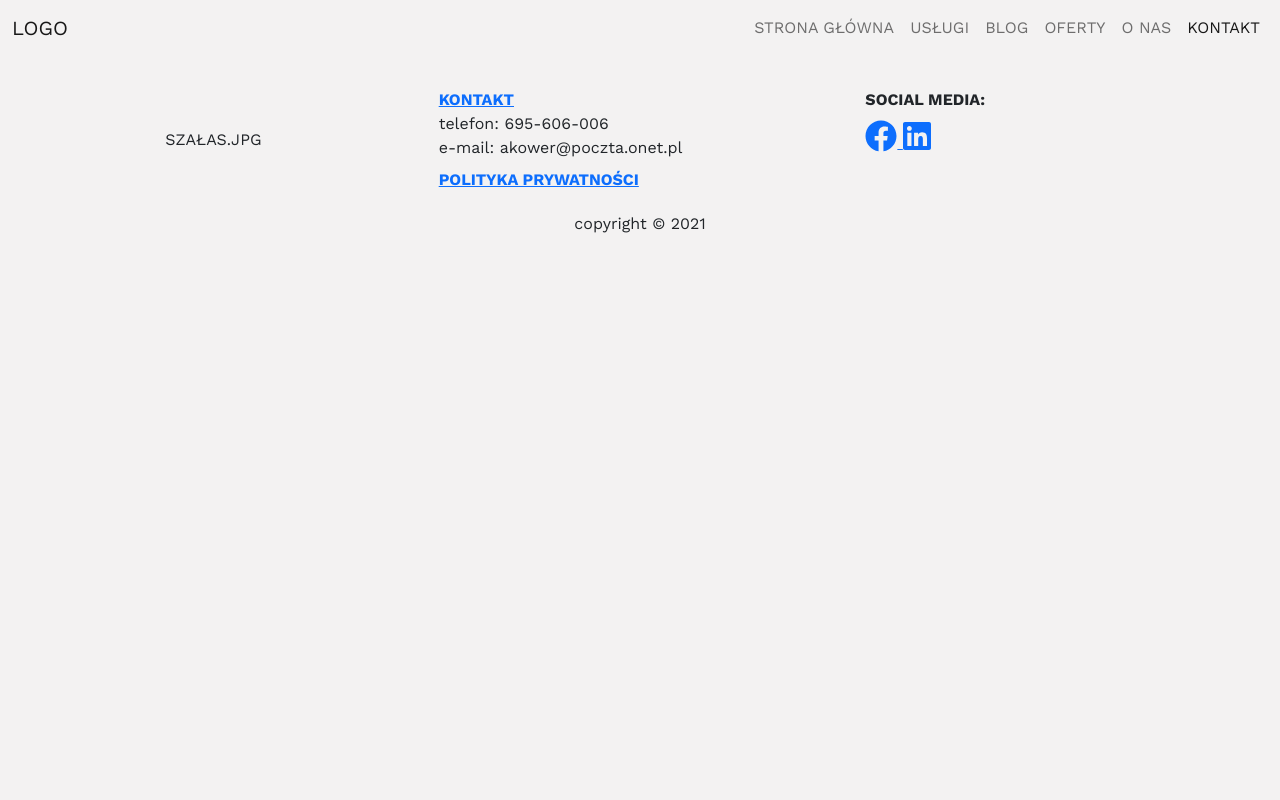
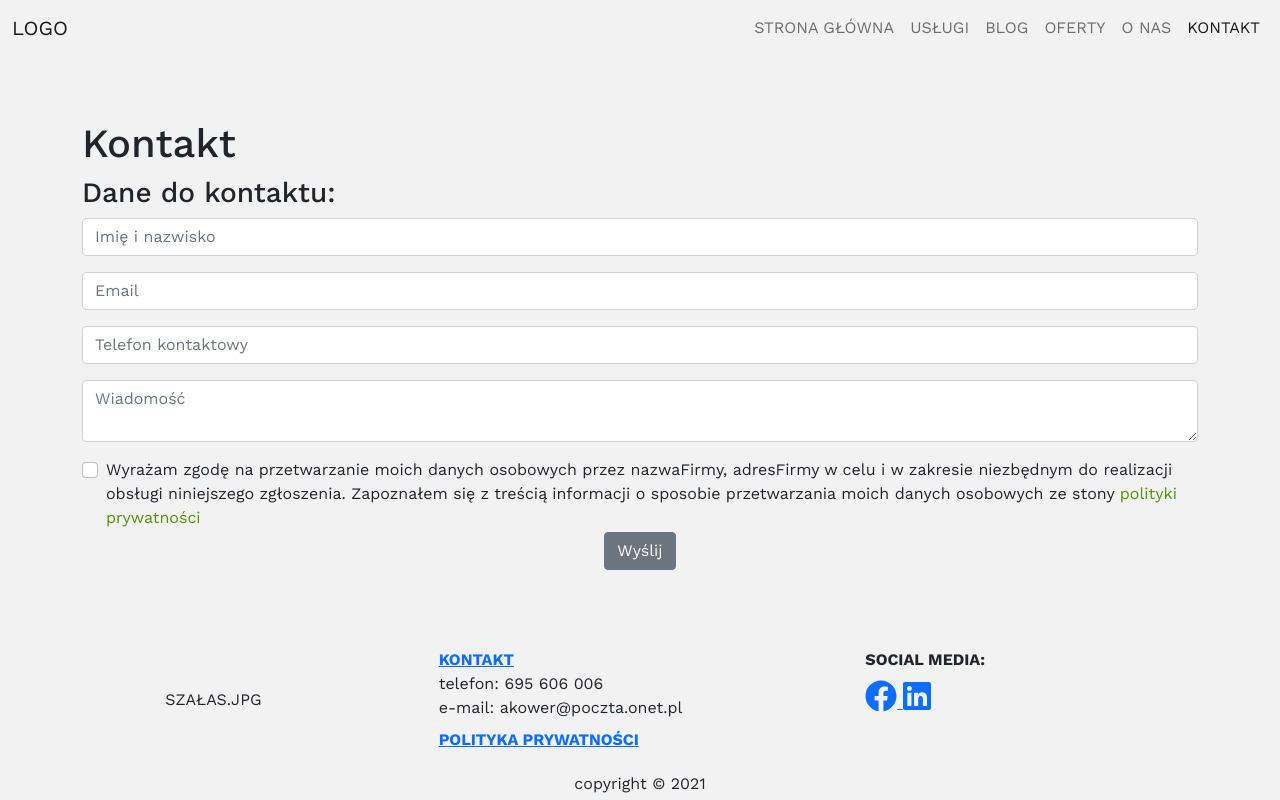
Before and after one commit to GaussFighting/aKowerczykApp, a React (Create React App) app: page /contact in a window 1280 px wide. Built offline with nearby package versions, Linux system fonts and the light colour scheme.

Commit message:
form for Netlify

```diff
--- a/public/index.html
+++ b/public/index.html
@@ -27,6 +27,13 @@
     <title>React App</title>
   </head>
   <body>
+    <form name="contactForm" netlify netlify-honeypot="bot-field" action="/" hidden>
+      <input type="hidden" name="subject" id="subject" value="Zgłoszenie z formularza kontaktowego"/>
+      <input type="text" name="nameAndSurname"/>
+      <input type="text" name="phone"/>
+      <input type="textarea" name="exampleText"/>
+      <input type="checkbox" name="status"/>
+    </form>
     <noscript>You need to enable JavaScript to run this app.</noscript>
     <div id="root"></div>
     <!--
--- a/src/components/Contact.js
+++ b/src/components/Contact.js
@@ -1,13 +1,13 @@
 import React from 'react';
-
-
+import ContactForm from './ContactForm';
 
 function Contact() {
-    return (
-        <div>
-
-        </div>
-    )
-};
+  return (
+    <div className="container page-container py-5">
+      <h1>Kontakt</h1>
+      <ContactForm />
+    </div>
+  );
+}
 
 export default Contact;
--- a/src/components/ContactForm.js
+++ b/src/components/ContactForm.js
@@ -4,13 +4,29 @@ import { Link } from 'react-router-dom';
 
 function ContactForm() {
   const onSubmit = (e) => {
-    e.preventDefault()
-    console.log(e.target.value)
-  }
+    e.preventDefault();
+  };
   return (
     <div>
       <h3>Dane do kontaktu:</h3>
-      <Form name="contactForm" method="POST" data-netlify="true" onSubmit={onSubmit}>
+      <Form
+        name="contactForm"
+        method="POST"
+        data-netlify="true"
+        onSubmit={onSubmit}
+        data-netlify-recaptcha="true"
+      >
+        <Input
+          type="hidden"
+          name="form-name"
+          value="contactForm"
+        />
+        <Input
+          type="hidden"
+          name="subject"
+          id="subject"
+          value="Zgłoszenie z formularza kontaktowego"
+        />
         <FormGroup>
           <Input
             type="text"
@@ -33,21 +49,24 @@ function ContactForm() {
         <FormGroup>
           <Input
             type="textarea"
-            name="text"
+            name="exampleText"
             id="exampleText"
             placeholder="Wiadomość"
           />
         </FormGroup>
         <FormGroup check>
           <Label check>
-            <Input type="checkbox" /> Wyrażam zgodę na przetwarzanie moich
-            danych osobowych przez nazwaFirmy, adresFirmy w celu i w zakresie
-            niezbędnym do realizacji obsługi niniejszego zgłoszenia. Zapoznałem
-            się z treścią informacji o sposobie przetwarzania moich danych
-            osobowych ze stony{' '}
-            <Link className="inner-link" to="/privacy-policy">polityki prywatności</Link>
+            <Input type="checkbox" name="status" /> Wyrażam zgodę na
+            przetwarzanie moich danych osobowych przez nazwaFirmy, adresFirmy w
+            celu i w zakresie niezbędnym do realizacji obsługi niniejszego
+            zgłoszenia. Zapoznałem się z treścią informacji o sposobie
+            przetwarzania moich danych osobowych ze stony{' '}
+            <Link className="inner-link" to="/privacy-policy">
+              polityki prywatności
+            </Link>
           </Label>
         </FormGroup>
+        <div data-netlify-recaptcha="true"></div>
         <div className="text-center">
           <Button className="btn_submit_form">Wyślij</Button>
         </div>
--- a/src/components/Footer.js
+++ b/src/components/Footer.js
@@ -19,7 +19,7 @@ function Footer() {
                         <NavLink className="fw-bold pb-2 footer-contact" to="/contact">
                             KONTAKT
                         </NavLink>
-                        <div> telefon: 695-606-006 </div>
+                        <div> telefon: 695 606 006 </div>
                         <div> e-mail: akower@poczta.onet.pl  </div>
                         <div className="pt-2"><NavLink className="fw-bold pb-2 footer-contact" to="/privacy-policy"> POLITYKA PRYWATNOŚCI </NavLink></div>
                     </Col>
--- a/src/components/MainPage.js
+++ b/src/components/MainPage.js
@@ -6,14 +6,6 @@ function MainPage() {
     return (
         <div>
             <MPAbout/>
-            <div style={{backgroundColor: "#f3f2f2", height: "200px"}}></div>
-            <div style={{backgroundColor: "rgb(200, 200, 200)", height: "200px"}}></div>
-            <div style={{backgroundColor: "#f3f2f2", height: "200px"}}></div>
-            <div style={{backgroundColor: "rgb(200, 200, 200)", height: "200px"}}></div>
-            <div style={{backgroundColor: "#f3f2f2", height: "200px"}}></div>
-            <div style={{backgroundColor: "rgb(200, 200, 200)", height: "200px"}}></div>
-            <div style={{backgroundColor: "#f3f2f2", height: "200px"}}></div>
-            <div style={{backgroundColor: "rgb(200, 200, 200)", height: "200px"}}></div>
             <MPContact/>
         </div>
     )
```
